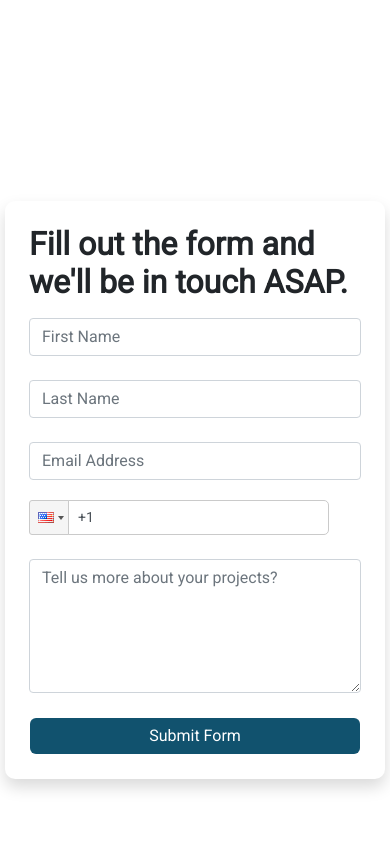
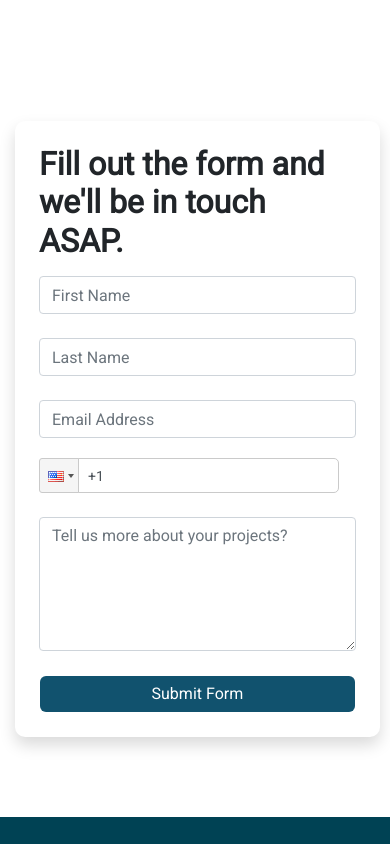
Before and after one commit to BasharatAliKing/innvosol-project, a React (Create React App) app: page / in a window 390 px wide. Shown: the part 10460-11304 px from the top of the page. Built offline with nearby package versions, Linux system fonts and the light colour scheme.

Commit message:
DAta added

```diff
--- a/src/Utilities/Footer.css
+++ b/src/Utilities/Footer.css
@@ -89,6 +89,7 @@
         margin-left: 0px;
         padding-bottom: 20px;
     }
+
     #footer #first{
         width: 90%;
         margin-left: 15px;
--- a/src/Utilities/Form.css
+++ b/src/Utilities/Form.css
@@ -48,7 +48,11 @@ form .btn:hover{
     #Form{
         padding: 0px 20px;
     }
+    #Form-alone .container{
+        padding: 0px;
+    }
      form{
-        width: 100%;
+        margin-left: 10px;
+        width: 96%;
     }
 }
```
